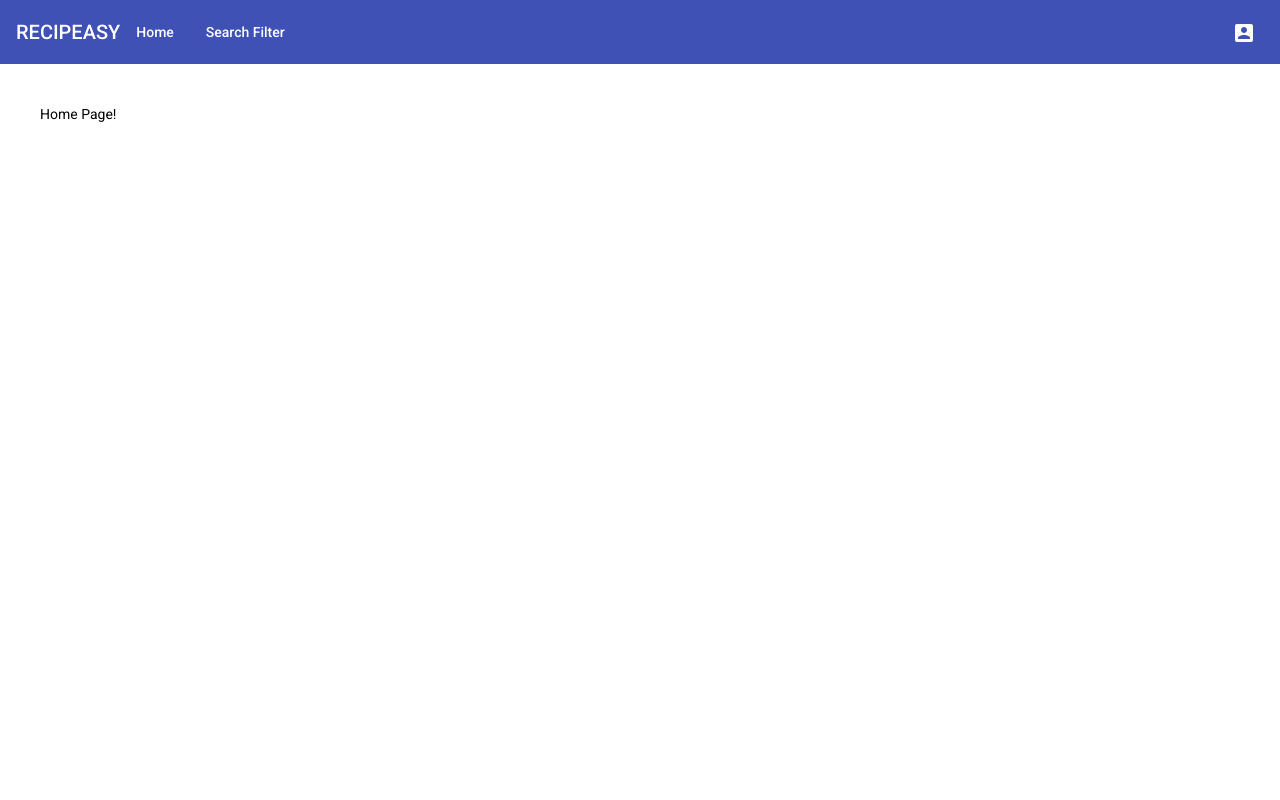
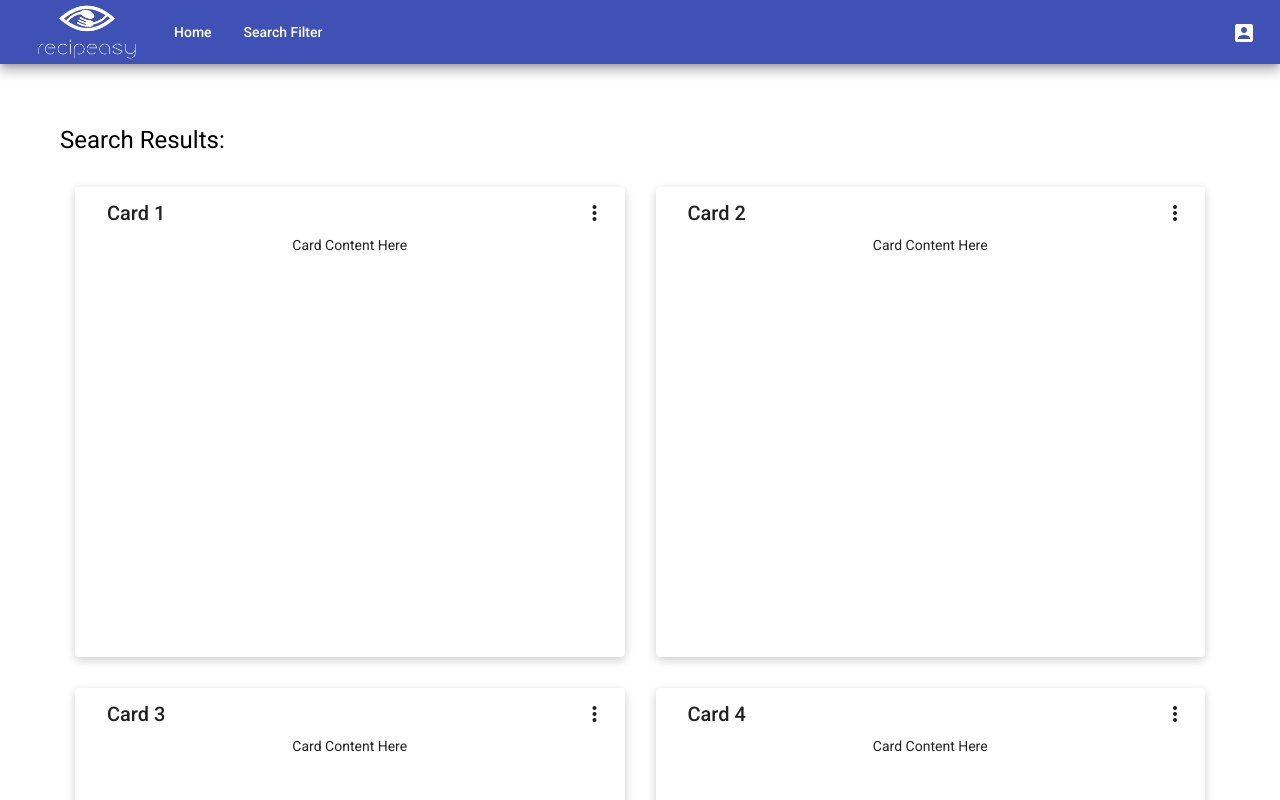
Before and after one commit to goldrunnercode/SENG-401-Project, an Angular app in the folder recipeasy/: page / in a window 1280 px wide. Shown: the top 800 px of the page. Built offline with nearby package versions, Linux system fonts and the light colour scheme.

Commit message:
A bit of styling for the toolbar and the content page and added a logo to toolbar

```diff
--- a/recipeasy/src/app/app-routing.module.ts
+++ b/recipeasy/src/app/app-routing.module.ts
@@ -6,9 +6,8 @@ import { HomeComponent } from './home/home.component';
 import { ProfileComponent } from './profile/profile.component';
 
 const routes: Routes = [
-  { path: '', component: HomeComponent },
   { path: 'profile', component: ProfileComponent },
-  { path: 'content', component: ContentComponent },
+  { path: '', component: ContentComponent },
   { path: 'create-account', component: CreateAccountComponent },
 ];
 
--- a/recipeasy/src/app/app.component.html
+++ b/recipeasy/src/app/app.component.html
@@ -1,7 +1,9 @@
 
-<mat-toolbar color="primary">
-    RECIPEASY
-    <button mat-button routerLink="/content">Home</button>
+<mat-toolbar class="mat-elevation-z8" color="primary">
+    <a mat-button routerLink="/">
+      <img [width]="110" [src]="'../../assets/logo.png'" alt="logo"/>
+    </a>
+    <button mat-button routerLink="/">Home</button>
     <div>
         <app-search></app-search>
     </div>
@@ -21,6 +23,6 @@
     </mat-menu>
 </mat-toolbar>
 
-<div style="padding: 40px">
+<div class="main-page">
     <router-outlet></router-outlet>
 </div>
--- a/recipeasy/src/app/content/content.component.css
+++ b/recipeasy/src/app/content/content.component.css
@@ -8,6 +8,11 @@
   left: 15px;
   right: 15px;
   bottom: 15px;
+  box-shadow: 0 3px 10px rgb(0 0 0 / 0.2);
+}
+
+.dashboard-card:hover {
+  background-color: lightgrey;
 }
 
 .more-button {
--- a/recipeasy/src/app/content/content.component.html
+++ b/recipeasy/src/app/content/content.component.html
@@ -2,7 +2,7 @@
   <h1 class="mat-h1">Search Results:</h1>
   <mat-grid-list cols="2" rowHeight="500px">
     <mat-grid-tile *ngFor="let card of cards | async" [colspan]="card.cols" [rowspan]="card.rows">
-      <mat-card class="dashboard-card">
+      <mat-card class="mat-elevation-z4" class="dashboard-card">
         <mat-card-header>
           <mat-card-title>
             {{card.title}}
--- a/recipeasy/src/app/create-account/create-account.component.html
+++ b/recipeasy/src/app/create-account/create-account.component.html
@@ -45,7 +45,7 @@
     </mat-card-content>
     <mat-card-actions>
       <button mat-raised-button color="primary" type="submit">Submit</button>
-      <button mat-raised-button style="background-color: grey" type="button" routerLink="../content">Back</button>
+      <button mat-raised-button style="background-color: grey" type="button" routerLink="../">Back</button>
     </mat-card-actions>
   </mat-card>
 </form>
--- a/recipeasy/src/styles.css
+++ b/recipeasy/src/styles.css
@@ -1,14 +1,19 @@
 /* You can add global styles to this file, and also import other style files */
 
-.mat-toolbar.mat-primary {
+.mat-toolbar {
   position: sticky;
-  top: 0;
-  z-index: 1;
+  position: -webkit-sticky; /* For macOS/iOS Safari */
+  top: 0; /* Sets the sticky toolbar to be on top */
+  z-index: 1000; /* Ensure that your app's content doesn't overlap the toolbar */
 }
 
 .spacer {
   flex: 1 1 auto;
 }
 
+.main-page {
+  padding: 40px;
+}
+
 html, body { height: 100%; }
 body { margin: 0; font-family: Roboto, "Helvetica Neue", sans-serif; }
```
Also changed, not shown: recipeasy/src/assets/logo.png (added).
